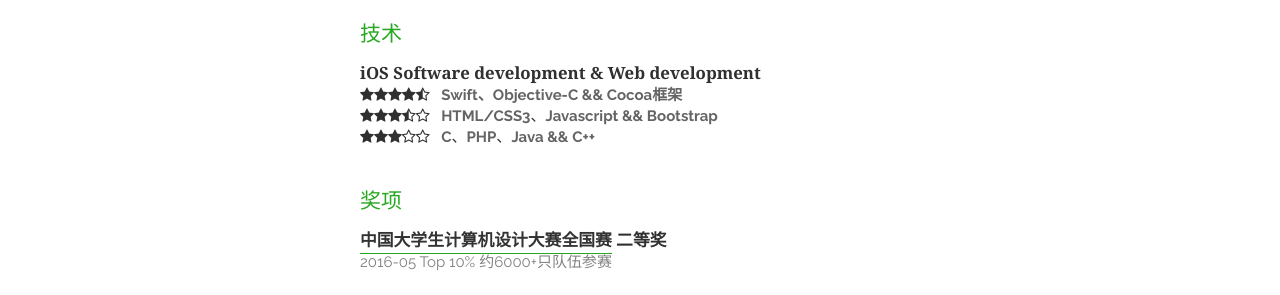
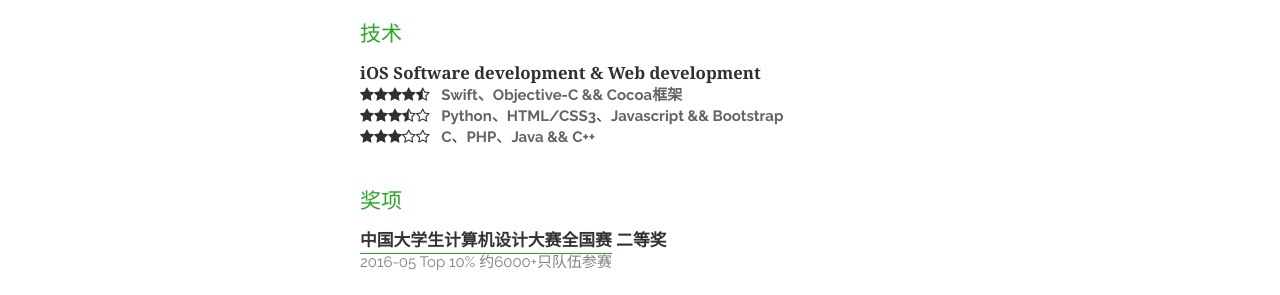
Before and after one commit to Yogayu/Resume, a Jekyll site: the page built from index.html, in a window 1280 px wide. Shown: the part 655-950 px from the top of the page. Built offline with Jekyll 4.4.1, drawn with Linux system fonts in a browser that asks for light colours; nearby versions of some CDN libraries; Markdown is read by kramdown in place of the engine named in the settings; the list of posts is cut into pages by our own code; comment, search, counter and statistics services are not loaded.

Commit message:
Add Skill

```diff
--- a/_includes/skills.html
+++ b/_includes/skills.html
@@ -13,7 +13,7 @@
         </p> -->
         <p>
             <i class="fa fa-star"></i><i class="fa fa-star"></i><i class="fa fa-star"></i><i class="fa fa-star-half-o"></i><i class="fa fa-star-o"></i>
-            &nbsp;&nbsp;<em>HTML/CSS3</em>、<em>Javascript</em><em> && Bootstrap</em>
+            &nbsp;&nbsp;<em>Python、</em><em>HTML/CSS3</em>、<em>Javascript</em><em> && Bootstrap</em>
         </p>
         <p>
             <i class="fa fa-star"></i><i class="fa fa-star"></i><i class="fa fa-star"></i><i class="fa fa-star-o"></i><i class="fa fa-star-o"></i>
```
